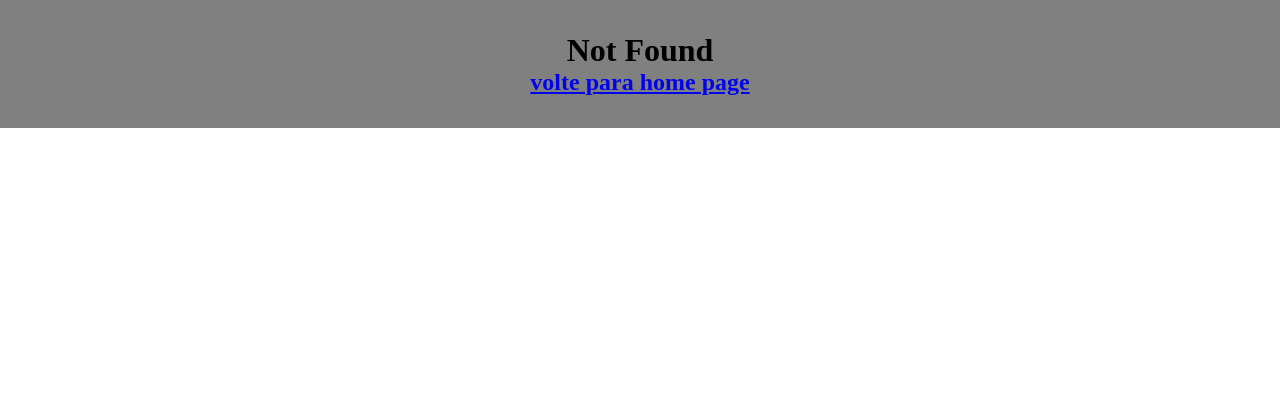
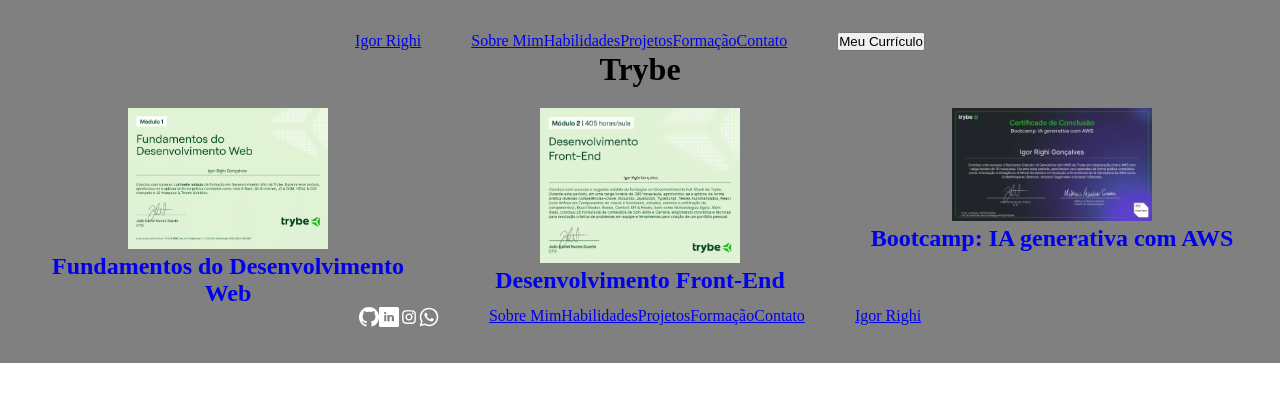
Before and after one commit to righigor/portifolio-web-righigor, a React (Vite) app: page /institutions/1 in a window 1280 px wide. Before the commit this address had no page. Shown: the top 402 px of the page. Built offline with nearby package versions, Linux system fonts and the light colour scheme.

Commit message:
adicionando pag de detalhes de cada curso e e pag de instituições

```diff
--- a/src/App.tsx
+++ b/src/App.tsx
@@ -9,6 +9,7 @@
 import Education from './pages/Education';
 import Contact from './pages/Contact';
 import CourseDetailed from './pages/CourseDetailed';
+import Institutions from './pages/Institutions';
 
 function App() {
   return (
@@ -21,6 +22,7 @@
         <Route path="education" element={ <Education /> } />
         <Route path="education/:id" element={ <CourseDetailed /> } />
         <Route path="contact" element={ <Contact /> } />
+        <Route path="institutions/:id" element={ <Institutions /> } />
       </Route>
       <Route path="/*" element={ <NotFound /> } />
     </Routes>
--- a/src/backend/description.ts
+++ b/src/backend/description.ts
@@ -2,19 +2,19 @@
 
 export const descFundWeb = 'Primeiro módulo da formação em Desenvolvimento Web da Trybe. Durante este período, aprofundei-me e apliquei de forma prática conteúdos como: Unix & Bash, Git & Internet, JS & DOM, HTML & CSS Avançado e JS Avançado & Testes Unitários.';
 
-export const tagFundWeb = ['Unix & Bash', 'Git & Internet', 'JS & DOM', 'HTML', 'CSS Avançado', 'JS Avançado', 'Testes Unitários'];
+export const tagFundWeb = ['Unix & Bash', 'Git & Internet', 'JS & DOM', 'HTML', 'CSS Avançado', 'JS Avançado', 'Testes Unitários', 'JavaScript', 'Front-End'];
 
 export const descDevFront = 'Segundo módulo da formação em Desenvolvimento Full-Stack da Trybe. Durante este período, em um carga horária de 380 horas/aula, aprofundei-me e apliquei de forma prática diversas competências-chave, incluindo: JavaScript, TypeScript, Testes Automatizados, React (com ênfase em Componentes de classe e funcionais, estados, eventos e estilização de componentes), React Router, Redux, Context API & Hooks, bem como Metodologias Ágeis. Além disso, conclui 25 horas/aula de conteúdos de Soft-Skills e Carreira, englobando conceitos e técnicas para resolução criativa de problemas em equipe e ferramentas para criação de um potifólio pessoal.';
 
-export const tagDevFront = ['JavaScript', 'TypeScript', 'Testes Automatizado', 'React.JS', 'React Router', 'Redux.JS', 'Context API & Hooks', 'Metodologias Ágeis', 'Soft-skills'];
+export const tagDevFront = ['Front-End', 'JavaScript', 'TypeScript', 'Testes Automatizado', 'React.JS', 'React Router', 'Redux.JS', 'Context API & Hooks', 'Metodologias Ágeis', 'Soft-skills'];
 
 export const descIaGen = 'Bootcamp: IA Generativa com AWS da Trybe em colaboração com a AWS com carga horária de 10 horas/aula. Durante esse período, aprofundei-me e aprendi de forma prática conteúdos como Introdução a Inteligência Artificial Generativa e Introdução a ferramentas de IA Generativa da AWS como CodeWhisper, Bedrock, Amazon Sagemaker e Amazon Inferentia.';
 
-export const tagIaGen = ['IA Generativa', 'AWS', 'CodeWhisper', 'Bedrock', 'Amazon Sagemaker', 'Amazon Inferentia'];
+export const tagIaGen = ['IA Generativa', 'AWS', 'CodeWhisper', 'Bedrock', 'Amazon Sagemaker', 'Amazon Inferentia', 'IA'];
 
 export const descCursoJava = 'Curso Online de Java, aconteceu entre 09 e 15 de Outubro de 2023. O curso teve uma carga horária de 4 horas e incluiu aulas sobre a Criação de uma aplicação Java com Spring Boot.';
 
-export const tagCursoJava = ['Desenvolvimento Back-End em Java', 'Java', 'Maven', 'Spring Boot', 'API Rest', 'Lombok', 'Deploy do Back-End'];
+export const tagCursoJava = ['Back-End', 'Java', 'Maven', 'Spring Boot', 'API Rest', 'Lombok', 'Deploy do Back-End'];
 
 export const descOOP = 'Aprenda princípios da programação orientada a objetos criando seu próprio jogo de aventura baseado em texto em Python. Apoiado pelo Google.';
 
--- a/src/components/Formation/Formation.tsx
+++ b/src/components/Formation/Formation.tsx
@@ -1,3 +1,4 @@
+/* eslint-disable max-len */
 import { useEffect, useState } from 'react';
 import { Helmet } from 'react-helmet';
 import { courses } from '../../backend/coursesdb';
@@ -6,7 +7,7 @@
 import { Schools } from '../../types/Schools';
 import CourseCard from '../CourseCard/CourseCard';
 
-const tagSearchBar = ['All', 'Front-End', 'Back-End', 'IA', 'Python', 'Machine Learning'];
+const tagSearchBar = ['All', 'Front-End', 'JavaScript', 'Back-End', 'IA', 'Python', 'Machine Learning'];
 
 function Formation() {
   const [contentCourse, setContentCourse] = useState<Courses[]>(courses);
@@ -16,16 +17,16 @@
   const [exibition, setExibition] = useState(true);
 
   const filterData = (tag: string) => {
+    const data = contentCourse.filter((c) => c.tags.includes(tag));
+    setFilterCourse(data);
     if (tag === 'All') {
       setFilterCourse(courses);
     }
-    const data = contentCourse.filter((c) => c.tags.includes(tag));
-    setFilterCourse(data);
   };
 
-  // useEffect(() => {
-  //   filterData(filterTag);
-  // }, [filterTag]);
+  useEffect(() => {
+    filterData(filterTag);
+  }, [filterTag]);
 
   const handleCourseBtn = () => {
     setContentCourse(courses);
--- a/src/pages/CourseDetailed.tsx
+++ b/src/pages/CourseDetailed.tsx
@@ -1,5 +1,5 @@
 import { useEffect, useState } from 'react';
-import { useParams } from 'react-router-dom';
+import { useParams, Link } from 'react-router-dom';
 import { Helmet } from 'react-helmet';
 import { courses } from '../backend/coursesdb';
 import { Courses } from '../types/Courses';
@@ -25,7 +25,9 @@
       </Helmet>
       <div>
         <h2>{course?.name}</h2>
-        <h4>{school?.name}</h4>
+        <Link to={ `/institutions/${school?.id}` }>
+          <h4>{school?.name}</h4>
+        </Link>
         <img
           src={ course?.certificate.image }
           alt={ `Certifica de ${course?.name}` }
@@ -40,7 +42,7 @@
         <div>
           <h3>Iniciado em:</h3>
           <p>{course?.date.started_at}</p>
-          <h3>Terminado em:</h3>
+          <h3>Finalizado em:</h3>
           <p>{course?.date.ended_at}</p>
         </div>
       </div>
--- /dev/null
+++ b/src/pages/Institutions.tsx
@@ -0,0 +1,46 @@
+import { useEffect, useState } from 'react';
+import { useParams } from 'react-router-dom';
+import { courses } from '../backend/coursesdb';
+import { Courses } from '../types/Courses';
+import CourseCard from '../components/CourseCard/CourseCard';
+import { schools } from '../backend/schoolsdb';
+import { Schools } from '../types/Schools';
+
+function Institutions() {
+  const schoolMock: Schools = {
+    id: 0,
+    name: 'Instituição não encontrada',
+    description: '',
+  };
+  const { id } = useParams();
+  const [contentCourse, setContentCourse] = useState<Courses[]>(courses);
+  const [schoolArray, setSchoolArray] = useState(schools);
+  const [school, setSchool] = useState<Schools>(schoolMock);
+  const [filterCourse, setFilterCourse] = useState<Courses[]>(courses);
+  const [loading, setLoading] = useState(false);
+
+  const filterData = () => {
+    const data = contentCourse.filter((c) => c.school_id === Number(id));
+    setFilterCourse(data);
+  };
+
+  const filterSchool = () => {
+    const data = schoolArray.find((s) => s.id === Number(id)) as Schools;
+    setSchool(data);
+  };
+
+  useEffect(() => {
+    filterData();
+    filterSchool();
+    setLoading(true);
+  }, [contentCourse]);
+
+  return (
+    <div>
+      <h1>{ school.name }</h1>
+      {loading ? <CourseCard content={ filterCourse } /> : undefined}
+    </div>
+  );
+}
+
+export default Institutions;
```
